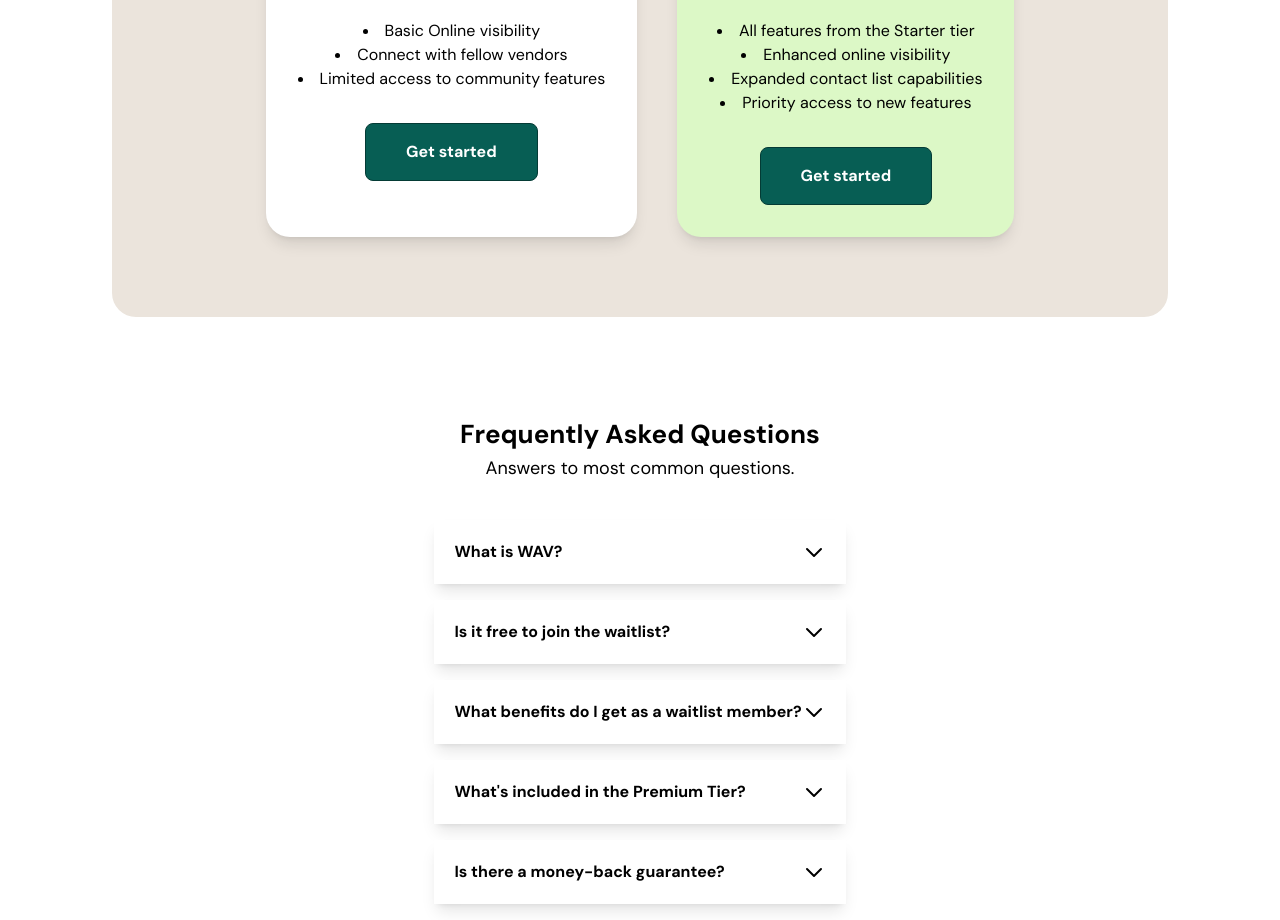
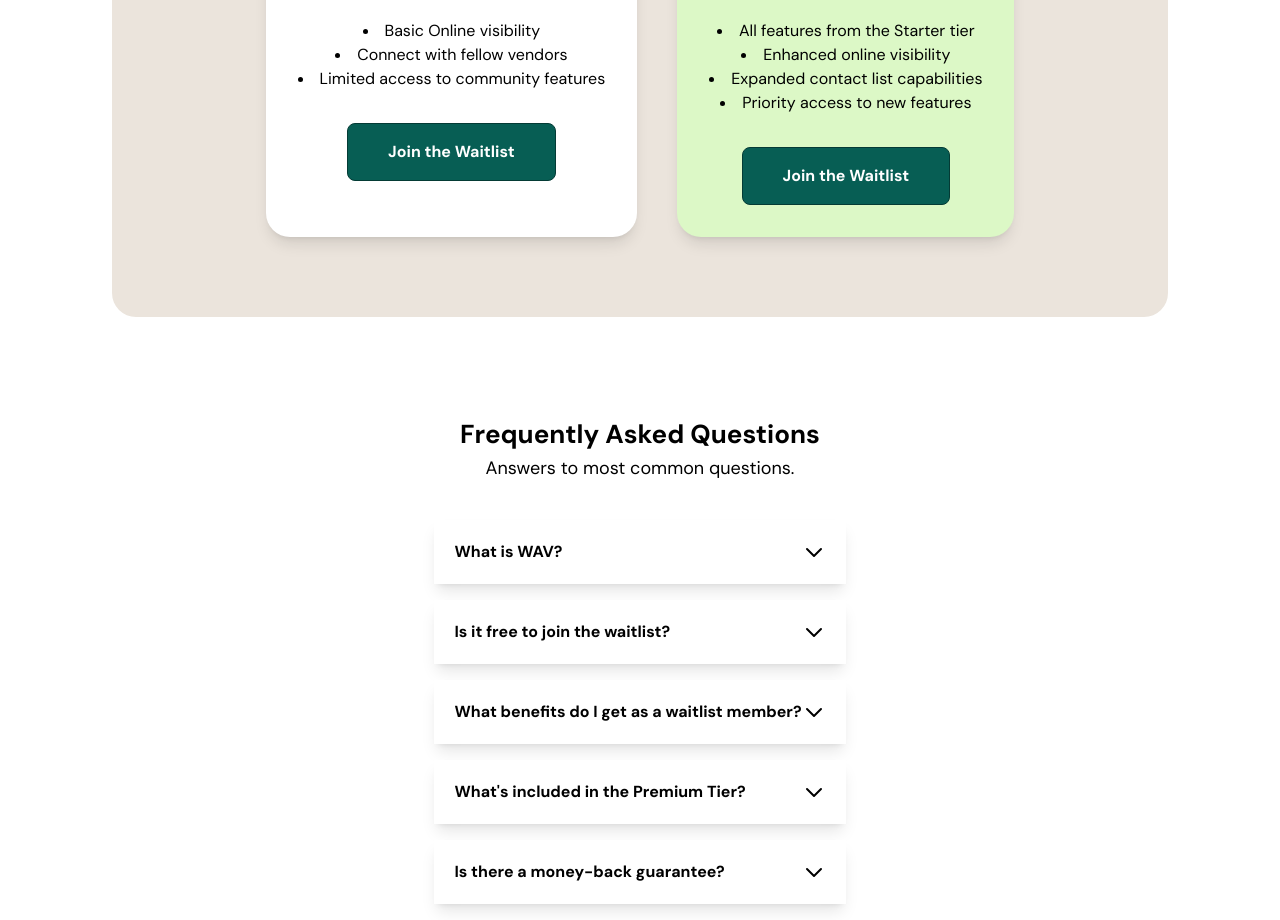
Before and after one commit to NormaWeb/Wav, a React (Vite) app: page / in a window 1280 px wide. Shown: the part 2300-3220 px from the top of the page. Built offline with nearby package versions, Linux system fonts and the light colour scheme.

Commit message:
Update Choose.jsx

```diff
--- a/src/sections/Choose.jsx
+++ b/src/sections/Choose.jsx
@@ -29,7 +29,7 @@
                         </ul>
 
                         <div className="flex justify-center items-center mt-8">
-                            <Button url="https://forms.gle/W6hmqq8m2edyLrEt8" label="Get started" size="small" />
+                            <Button url="https://forms.gle/W6hmqq8m2edyLrEt8" label="Join the Waitlist" size="small" />
                         </div>
                     </div>
                 </div>
@@ -54,7 +54,7 @@
                         </ul>
 
                         <div className="flex justify-center items-center mt-8">
-                            <Button url="https://forms.gle/W6hmqq8m2edyLrEt8" label="Get started" size="small" variant="secondary" />
+                            <Button url="https://forms.gle/W6hmqq8m2edyLrEt8" label="Join the Waitlist" size="small" variant="secondary" />
                         </div>
                     </div>
                 </div>
```
